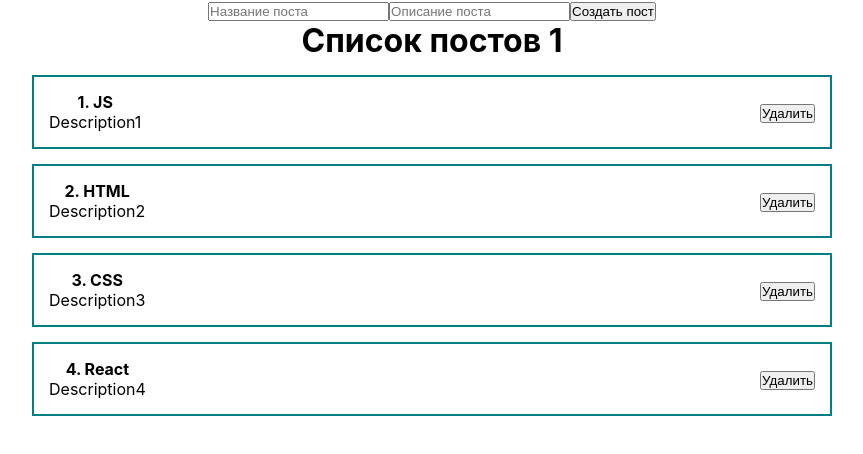
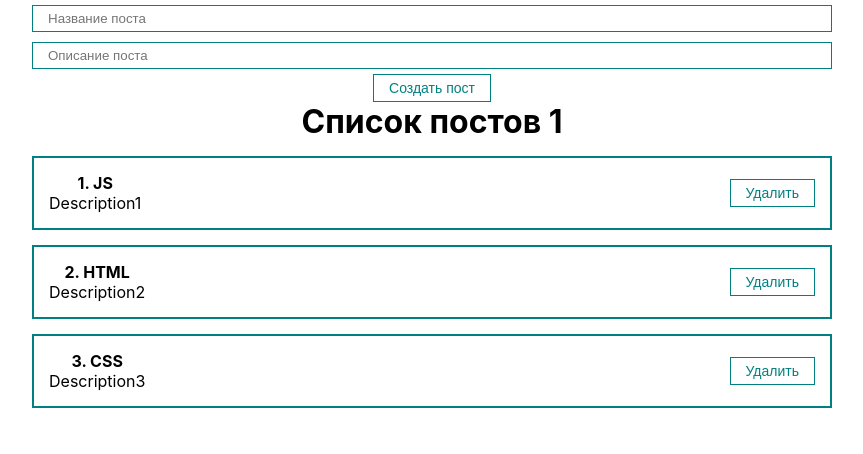
Before and after one commit to DmitryDor/new-react-course, a React (Create React App) app: page / in a window 1280 px wide. Shown: the top 454 px of the page, without its empty margins (208-1071 px from the left). Built offline with nearby package versions, Linux system fonts and the light colour scheme.

Commit message:
4 controlled and uncontrolled inputs

```diff
--- a/src/App.js
+++ b/src/App.js
@@ -1,23 +1,53 @@
 import './App.css';
 import './styles/app.css'
 import {PostList} from "./components/PostList";
-import {useState} from "react";
+import { useState} from "react";
+import {MyButton} from "./components/UI/button/MyButton";
+import {MyInput} from "./components/UI/input/MyInput";
 
 export function App() {
     const [posts, setPosts] = useState([
         {id: 1, title: "JS", body: "Description1"},
         {id: 2, title: "HTML", body: "Description2"},
         {id: 3, title: "CSS", body: "Description3"},
-        {id: 4, title: "React", body: "Description4"}
+
     ])
+
+    // const [title, setTitle] = useState('')
+    // const [body, setBody] = useState('')
+
+    const [post, setPost] = useState({title: '', body: ''})
+
+    const onChangeTitleHandler = (e) => {
+        const newTitle = e.currentTarget.value
+        setPost({...post, title: newTitle})
+    }
+    const onChangeBodyHandler = (e) => {
+        const newBody = e.currentTarget.value
+        setPost({...post,body: newBody})
+    }
+
+    const addNewPost = (e) => {
+        e.preventDefault()
+        setPosts([ ...posts, {...post, id: Date.now()}])
+        setPost({title: '', body: ''})
+    }
 
 
     return (
         <div className="App">
             <form >
-                <input type="text" placeholder="Название поста"/>
-                <input type="text" placeholder="Описание поста"/>
-                <button>Создать пост</button>
+                {/*Управляемый инпут*/}
+                <MyInput placeholder = "Название поста" value={post.title} onChange={onChangeTitleHandler}/>
+
+                {/*не управляемый инпут получаем доступ напрямую к DOM*/}
+                {/*<input ref={bodyInputRef}  type="text"/>*/}
+
+                {/*не управляемый или не конролируемый инпут получаем доступ напрямую к DOM*/}
+                {/*<MyInput placeholder="Описание поста" ref={bodyInputRef}/>*/}
+                <MyInput placeholder = "Описание поста" value={post.body} onChange={onChangeBodyHandler}/>
+                <MyButton onClick={addNewPost} >Создать пост</MyButton>
+
             </form>
             <PostList posts={posts} title="Список постов 1"/>
         </div>
--- a/src/components/PostItem.jsx
+++ b/src/components/PostItem.jsx
@@ -1,17 +1,20 @@
 import React from "react";
+import {MyButton} from "./UI/button/MyButton";
 
 export const PostItem = (props) => {
+
+
 
     return (
         <div className="post">
             <div className="post__content">
-                <strong>{props.post.id}. {props.post.title}</strong>
+                <strong>{props.number}. {props.post.title}</strong>
                 <div>
                     {props.post.body}
                 </div>
             </div>
             <div className="post__btns">
-                <button>Удалить</button>
+                <MyButton >Удалить</MyButton>
             </div>
         </div>
     );
--- a/src/components/PostList.jsx
+++ b/src/components/PostList.jsx
@@ -9,8 +9,8 @@
     return (
         <div >
             <h1 style={{textAlign: "center"}}>{props.title}</h1>
-            {props.posts.map(post =>
-                <PostItem  post={post} key={post.id}/>
+            {props.posts.map((post, index) =>
+                <PostItem  post={post} key={post.id} number={index + 1}/>
             )}
         </div>
     );
--- /dev/null
+++ b/src/components/UI/button/MyButton.jsx
@@ -0,0 +1,10 @@
+import React from 'react';
+import styles from './MyButton.module.css'
+
+export const MyButton = ({children,...props}) => {
+    return (
+        <button {...props} className={styles.myBtn} >
+            {children}
+        </button>
+    );
+};
--- /dev/null
+++ b/src/components/UI/button/MyButton.module.css
@@ -0,0 +1,8 @@
+.myBtn {
+    padding: 5px 15px;
+    color: teal;
+    font-size: 14px;
+    background-color: transparent;  /*прозрачный*/
+    border: 1px solid teal;
+    cursor: pointer;
+}
--- /dev/null
+++ b/src/components/UI/input/MyInput.js
@@ -0,0 +1,8 @@
+import React from 'react';
+import styles from './MyInput.module.css';
+
+export const MyInput = (props) => {
+    return (
+        <input  {...props} className={styles.myInput}/>
+    )
+}
--- /dev/null
+++ b/src/components/UI/input/MyInput.module.css
@@ -0,0 +1,6 @@
+.myInput {
+    width: 100%;
+    padding: 5px 15px;
+    margin: 5px 0;
+    border: 1px solid teal;
+}
```
